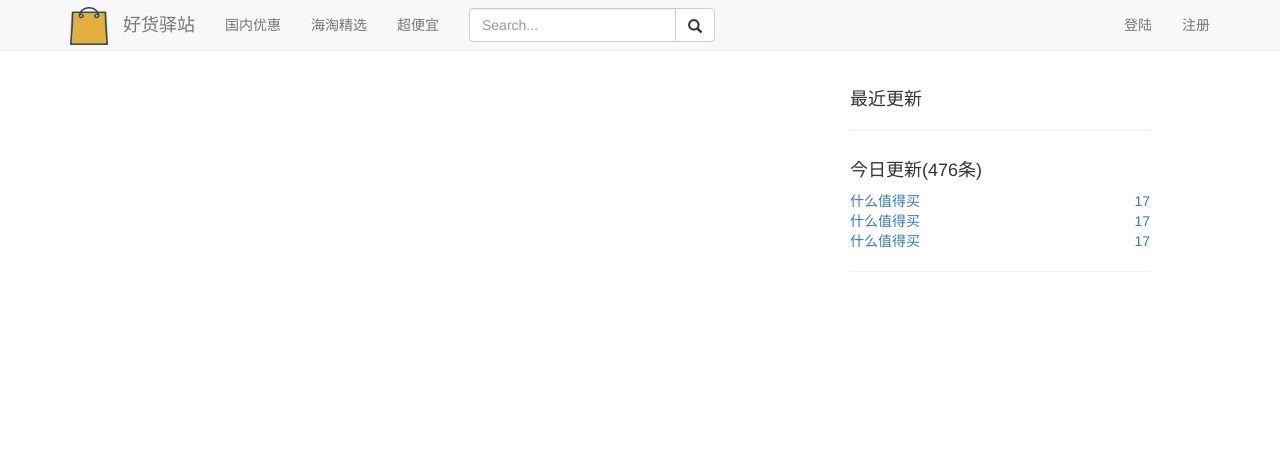
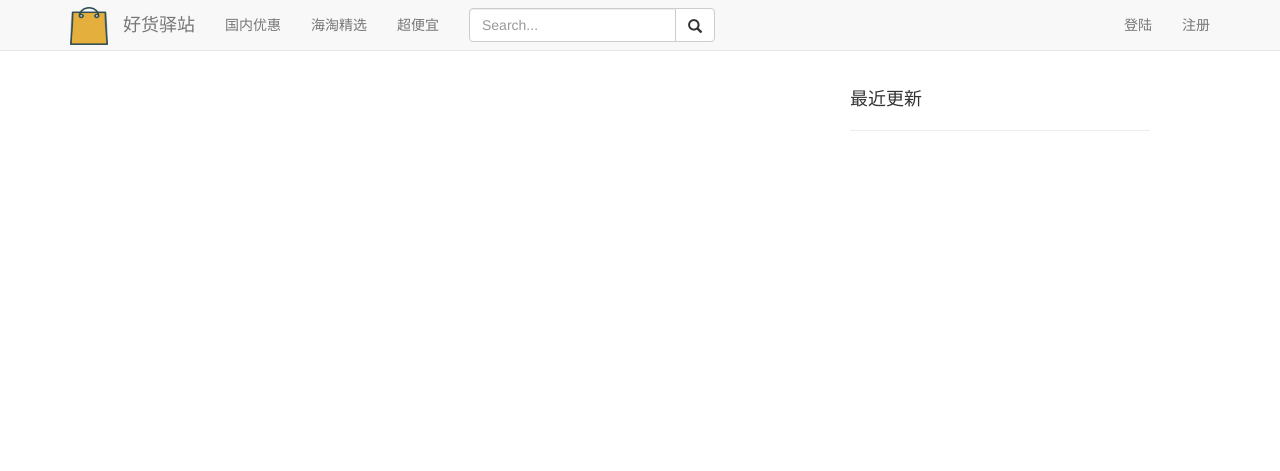
Before and after one commit to guoyu07/hhyz, a Flask app: page / in a window 1280 px wide. Shown: the top 471 px of the page. Run offline with Flask 2, Linux system fonts and the light colour scheme; data that the repository does not hold is empty; parts of the project's set-up code (start-up, migrations or seed data) failed here and were passed over; some libraries are stand-ins or nearby versions.

Commit message:
small edit

```diff
--- a/app/templates/base.html
+++ b/app/templates/base.html
@@ -98,7 +98,7 @@
                                 <div class="col-md-3">
                                     <img src="{{ post.img }}" height="80" width="80" class="">
                                 </div>
-                                <div class="col-md-9">
+                                <div class="col-md-8 margin-top-1">
                                     <a href="{{ url_for('main.post',id=post.id) }}" target="_blank">
                                         <p>{{ post.title }}</p>
                                     </a>
@@ -132,27 +132,27 @@
                         </div>
                     {% endif %}
 
-                    <div class="slider">
-                        <h4>今日更新(476条)</h4>
-                        <ul class="list-unstyled">
-                            <li>
-                                <a href="#" target="_blank">
-                                    <span>什么值得买</span><span class="float-right">17</span>
-                                </a>
-                            </li>
-                            <li>
-                                <a href="#" target="_blank">
-                                    <span>什么值得买</span><span class="float-right">17</span>
-                                </a>
-                            </li>
-                            <li>
-                                <a href="#" target="_blank">
-                                    <span>什么值得买</span><span class="float-right">17</span>
-                                </a>
-                            </li>
-                        </ul>
-                        <hr>
-                    </div>
+{#                    <div class="slider">#}
+{#                        <h4>今日更新(476条)</h4>#}
+{#                        <ul class="list-unstyled">#}
+{#                            <li>#}
+{#                                <a href="#" target="_blank">#}
+{#                                    <span>什么值得买</span><span class="float-right">17</span>#}
+{#                                </a>#}
+{#                            </li>#}
+{#                            <li>#}
+{#                                <a href="#" target="_blank">#}
+{#                                    <span>什么值得买</span><span class="float-right">17</span>#}
+{#                                </a>#}
+{#                            </li>#}
+{#                            <li>#}
+{#                                <a href="#" target="_blank">#}
+{#                                    <span>什么值得买</span><span class="float-right">17</span>#}
+{#                                </a>#}
+{#                            </li>#}
+{#                        </ul>#}
+{#                        <hr>#}
+{#                    </div>#}
                 </div>
             {% endblock %}
         </div>
--- a/app/tools.py
+++ b/app/tools.py
@@ -5,7 +5,7 @@ from qiniu import Auth, put_data
 from PIL import Image
 from io import BytesIO
 
-q=''#qiniu
+q=Auth('','')#qiniu
 baseurl = 'http://7xqubs.com1.z0.glb.clouddn.com'
 token = q.upload_token('hhyz')
 
```
Also changed, not shown: app/static/js/script.js (+22 -20 lines).
